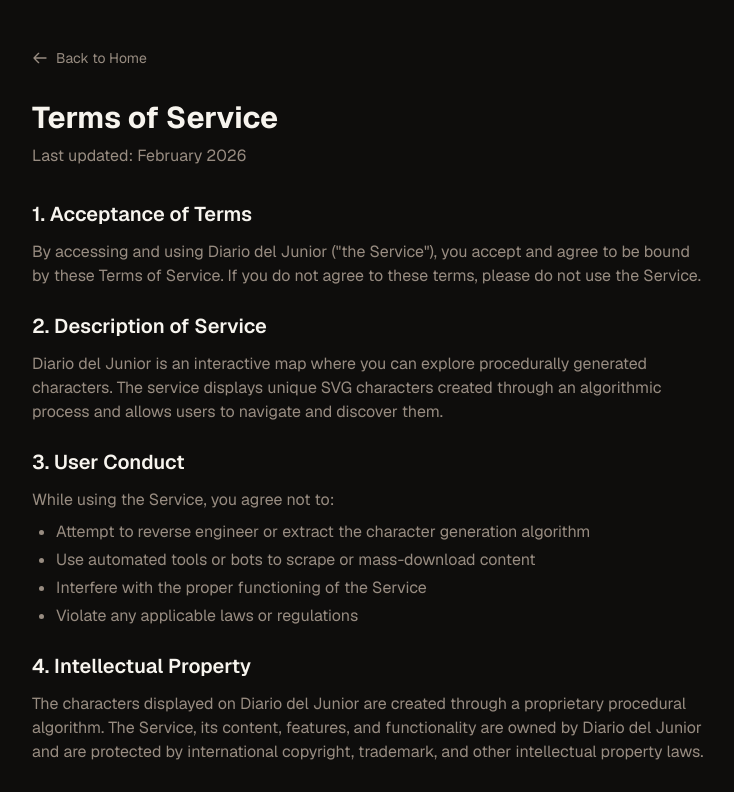
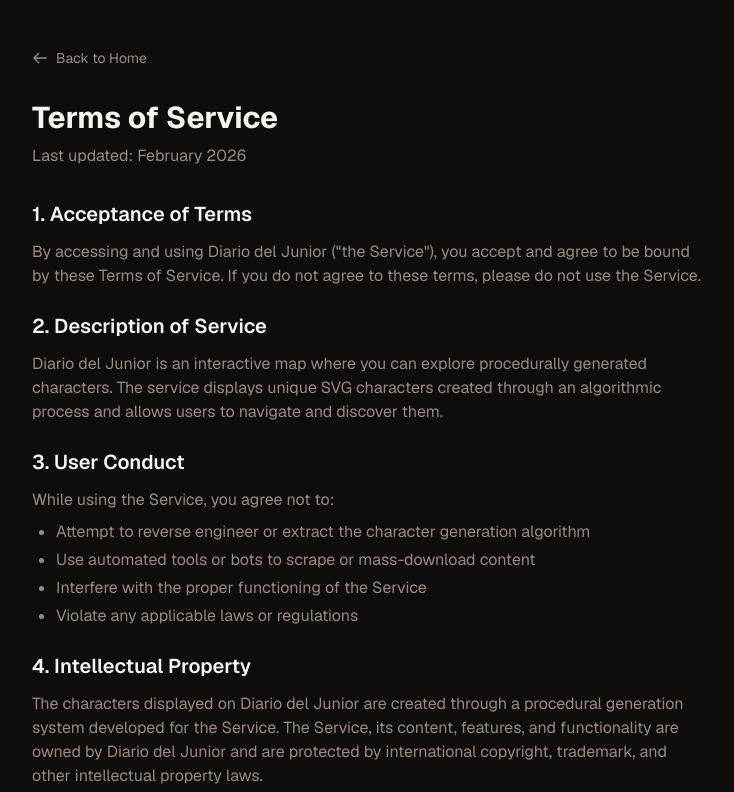
Before and after one commit to enac21/diariodeljunior, a Next.js app: page /terms in a window 1280 px wide. Shown: the top 792 px of the page, without its empty margins (272-1006 px from the left). Built offline with nearby package versions, Linux system fonts and the light colour scheme.

Commit message:
fix: terms improments

```diff
--- a/app/terms/page.tsx
+++ b/app/terms/page.tsx
@@ -42,7 +42,7 @@
 
           <section>
             <h2 className="text-xl font-semibold text-foreground mb-3">4. Intellectual Property</h2>
-            <p>The characters displayed on Diario del Junior are created through a proprietary procedural algorithm. The Service, its content, features, and functionality are owned by Diario del Junior and are protected by international copyright, trademark, and other intellectual property laws.</p>
+            <p>The characters displayed on Diario del Junior are created through a procedural generation system developed for the Service. The Service, its content, features, and functionality are owned by Diario del Junior and are protected by international copyright, trademark, and other intellectual property laws.</p>
           </section>
 
           <section>
```
